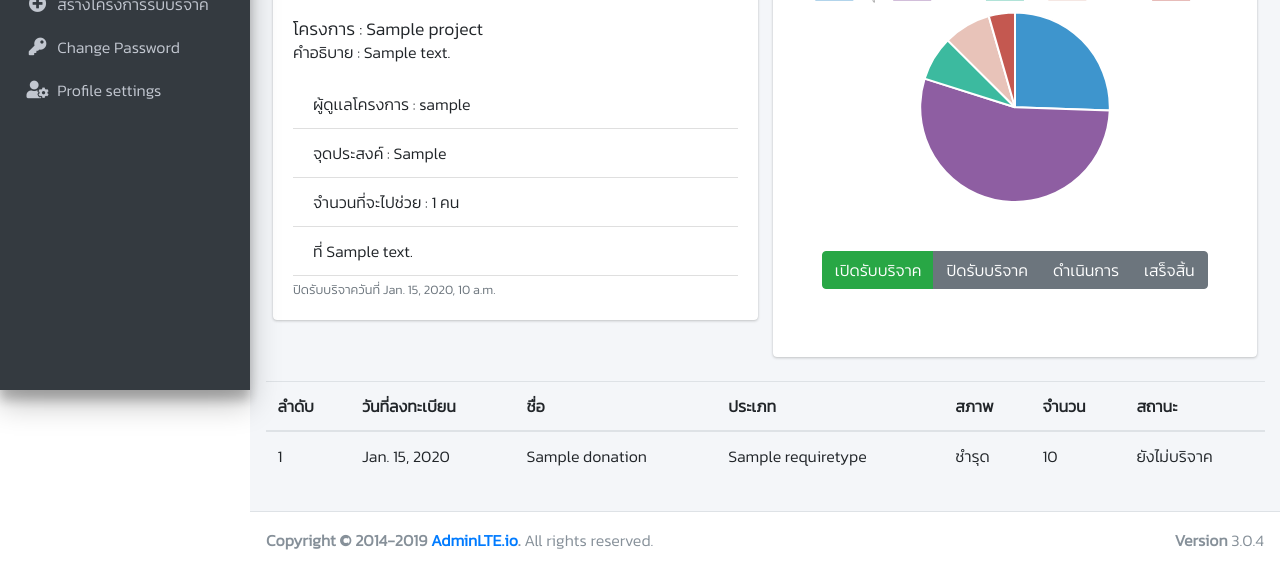
After one commit to sahussawud/InternetOfDonationThings, a Django app: page /project/manage/1/ in a window 1280 px wide. The commit adds this page. Shown: the part 410-978 px from the top of the page. Run offline with Django 3.2, Linux system fonts and the light colour scheme; a user stored in the database is signed in; tables that the repository leaves empty hold one stand-in row (values such as "Sample post"); grey boxes marked "Sample" are stand-in pictures; some libraries are stand-ins or nearby versions.

Commit message:
update summary project front-end

```diff
--- a/IODT/donations/models.py
+++ b/IODT/donations/models.py
@@ -71,7 +71,6 @@ class Donation(models.Model):
         ('Pending','รอการยืนยัน'),
         ('Recieve','ได้รับของบริจาค')
     )
-
     CONDITION = (
         ('1','ชำรุด'),
         ('2','ต้องซ่อม'),
--- /dev/null
+++ b/IODT/reports/templates/report/project_management.html
@@ -0,0 +1,154 @@
+{% extends "base3.html" %}
+{% block Scripts %}
+<script src="https://cdnjs.cloudflare.com/ajax/libs/Chart.js/2.5.0/Chart.min.js"></script>
+{% endblock Scripts %}
+{% block content %}
+{% load static %}
+<style>
+    .dashboard{
+        width: 100%;
+        height: 6em;
+    }
+    .num_dashboard{
+        font-size: 3em;
+    }
+</style>
+<div class="container">
+    <div class="row">
+        <div class="col-10">
+            {% include "messages.html" %}
+        </div>
+    </div>
+    <div class="row justify-content-start">
+        <div class="col-md-6 mb-3">
+            <div class="card w-20">
+                <div id="carouselExampleControls" class="carousel slide" data-ride="carousel">
+                    <div class="carousel-inner">
+                        {% for pic in project_picture %}
+                        {% if forloop.first %}
+                        <div class="carousel-item active">
+                            <img src="/media/{{ pic.url }}" class="d-block " alt="{{pic.name}}" style=" object-fit: cover;
+                        object-position: 0 0;
+                        width: 100%;
+                        height: 337px;">
+                        </div>
+                        {% else %}
+                        <div class="carousel-item">
+                            <img src="/media/{{ pic.url }}" class="d-block " alt="{{pic.name}}" style=" object-fit: cover;
+                        object-position: 0 0;
+                        width: 100%;
+                        height: 337px;">
+                        </div>
+                        {% endif %}
+                        {% endfor %}
+
+                    </div>
+                    <a class="carousel-control-prev" href="#carouselExampleControls" role="button" data-slide="prev">
+                        <span class="carousel-control-prev-icon" aria-hidden="true"></span>
+                        <span class="sr-only">Previous</span>
+                    </a>
+                    <a class="carousel-control-next" href="#carouselExampleControls" role="button" data-slide="next">
+                        <span class="carousel-control-next-icon" aria-hidden="true"></span>
+                        <span class="sr-only">Next</span>
+                    </a>
+                </div>
+                <div class="card-body">
+                    <h5 class="card-title">โครงการ : {{project.name}}</h5>
+                    <p class="card-text">คำอธิบาย : {{project.desc}}</p>
+                    <ul class="list-group list-group-flush">
+                        <li class="list-group-item">ผู้ดูเเลโครงการ : {{project.recipient}}</li>
+                        <li class="list-group-item">จุดประสงค์ : {{project.propose}}</li>
+                        <li class="list-group-item">จำนวนที่จะไปช่วย : {{project.helping_people}} คน</li>
+                        <li class="list-group-item">ที่ {{project.address}}</li>
+                    </ul>
+                    <p class="card-text"><small class="text-muted">ปิดรับบริจาควันที่ {{project.expire_date}}</small>
+                    </p>
+                </div>
+            </div>
+        </div>
+        <div class="col-md-6 mb-2">
+            <div class="card w-40">
+                <div class="card-body">
+
+                    <h1 class="card-header">สรุปโครงการ</h1>
+                    <div class="row justify-content-between mx-4 my-4">
+                        <div class="dashboard bg-success col-3">ยืนยันเเล้ว <div class="num_dashboard">5</div></div>
+                        <div class="dashboard bg-warning col-3">รอการยืนยัน <div class="num_dashboard">5</div></div>
+                        <div class="dashboard bg-danger col-3">ต้องการ <div class="num_dashboard">5</div></div>
+                    </div>
+                    <h1 class="card-header">สิ้นสุดโครงการใน : 1 เดือน 12 วัน</h1>
+                    <div class="row justify-content-center">
+                        <canvas id="pie-chart" width="800" height="450"></canvas>
+                    </div>
+                    <div class="row justify-content-center my-5">
+                        <div class="btn-group btn-group-justified">
+                        <a href="#" class="btn btn-success">เปิดรับบริจาค</a>
+                        <a href="#" class="btn btn-secondary">ปิดรับบริจาค</a>
+                        <a href="#" class="btn btn-secondary">ดำเนินการ</a>
+                        <a href="#" class="btn btn-secondary">เสร็จสิ้น</a>
+                      </div>
+                    </div>
+
+
+
+                </div>
+            </div>
+        </div>
+
+    </div>
+
+    <div class="row">
+
+        <table class="table">
+            <thead>
+                <tr>
+                    <th scope="col">ลำดับ</th>
+                    <th scope="col">วันที่ลงทะเบียน</th>
+                    <th scope="col">ชื่อ</th>
+                    <th scope="col">ประเภท</th>
+                    <th scope="col">สภาพ</th>
+                    <th scope="col">จำนวน</th>
+                    <th scope="col">สถานะ</th>
+
+
+                </tr>
+            </thead>
+            <tbody>
+                {% for donation in project_in_project %}
+                <tr>
+                    <td>{{forloop.counter}}</td>
+                    <td>{{donation.date}}</td>
+                    <td>{{donation.name}}</td>
+                    <td>{{donation.dtype.name}}</td>
+                    <td>{{donation.get_condition_display}}</td>
+                    <td>{{donation.quantity}}</td>
+                    <td>{{donation.get_status_display}}</td>
+
+                </tr>
+                {% endfor %}
+            </tbody>
+        </table>
+    </div>
+</div>
+<script>
+    new Chart(document.getElementById("pie-chart"), {
+    type: 'pie',
+    data: {
+      labels: ["ชำรุด", "ต้องซ่อม", "ดี", "เสมือนใหม่", "ใหม่"],
+      datasets: [{
+        label: "สภาพสิ่งของบริจาค",
+        backgroundColor: ["#3e95cd", "#8e5ea2","#3cba9f","#e8c3b9","#c45850"],
+        data: [2478,5267,734,784,433]
+      }]
+    },
+    options: {
+      title: {
+        display: true,
+        text: 'สภาพสิ่งของบริจาคโดยรวม'
+      }
+    }
+});
+</script>
+
+
+{% endblock content %}
--- a/IODT/reports/urls.py
+++ b/IODT/reports/urls.py
@@ -5,5 +5,6 @@ urlpatterns = [
     path('', views.index, name='index'),
     path('dashboard/', views.dashboard, name='dashboard'),
     path('project/<int:project_id>/', views.project_view, name='project_view'),
+    path('project/manage/<int:project_id>/', views.project_management, name='project_management'),
     # path('login/', views.login, name='login'),
 ]
--- a/IODT/reports/views.py
+++ b/IODT/reports/views.py
@@ -5,6 +5,13 @@ from django.contrib.auth.decorators import login_required, permission_required
 from donations.models import Project, Donation, Album, Picture
 from register.forms import regForm
 from register.models import Organization
+from django.contrib.auth.decorators import login_required
+
+from rest_framework import status
+from rest_framework.response import Response
+from rest_framework.views import APIView
+from .serializers import *
+
 # Create your views here.
 
 def dashboard(request):
@@ -26,11 +33,31 @@ def project_view(request, project_id):
     project = Project.objects.get(pk=project_id)
     project_picture = Picture.objects.filter(album=project.album)
     donation_in_project = Donation.objects.filter(project=project)
-    print(project)
-    print(project_picture)
-    print(donation_in_project)
-
     contexts['project'] = project
     contexts['project_picture'] = project_picture
     contexts['project_in_project'] = donation_in_project
     return render(request, 'report/project_view.html',context=contexts)
+
+@login_required
+def project_management(request, project_id):
+    contexts = {}
+    project = Project.objects.get(pk=project_id)
+    project_picture = Picture.objects.filter(album=project.album)
+    donation_in_project = Donation.objects.filter(project=project)
+    contexts['project'] = project
+    contexts['project_picture'] = project_picture
+    contexts['project_in_project'] = donation_in_project
+    return render(request, 'report/project_management.html',context=contexts)
+
+class project_summary_api(APIView):
+    """ API ดึง feedback ทั้งหมดของ donation นั้น
+        ส่ง donor id ทาง params มา รหัสผู้บริจาค"""
+    def get(self, request, project_id):
+        """ IF กรณีต้องการจะดูทั้งหมดจะส่ง id_donation = 0 มา """
+        if donation_id != 0:
+            donation = Donation.objects.get(id=donation_id)
+            feeddback = Feedback.objects.filter(donation=donation)
+        else:
+            feeddback = Feedback.objects.all()
+        serializer = FeedbackSerializer(feeddback, many=True)
+        return Response(serializer.data, status=status.HTTP_200_OK)
```
Also changed, not shown: IODT/donations/serializers.py (+18 -4 lines), IODT/donations/templates/donations/donation_list.html (+26 -21 lines), IODT/donations/views.py (+0 -11 lines), IODT/reports/templates/report/index_2.html (+4 -3 lines), IODT/reports/serializers.py (added).
